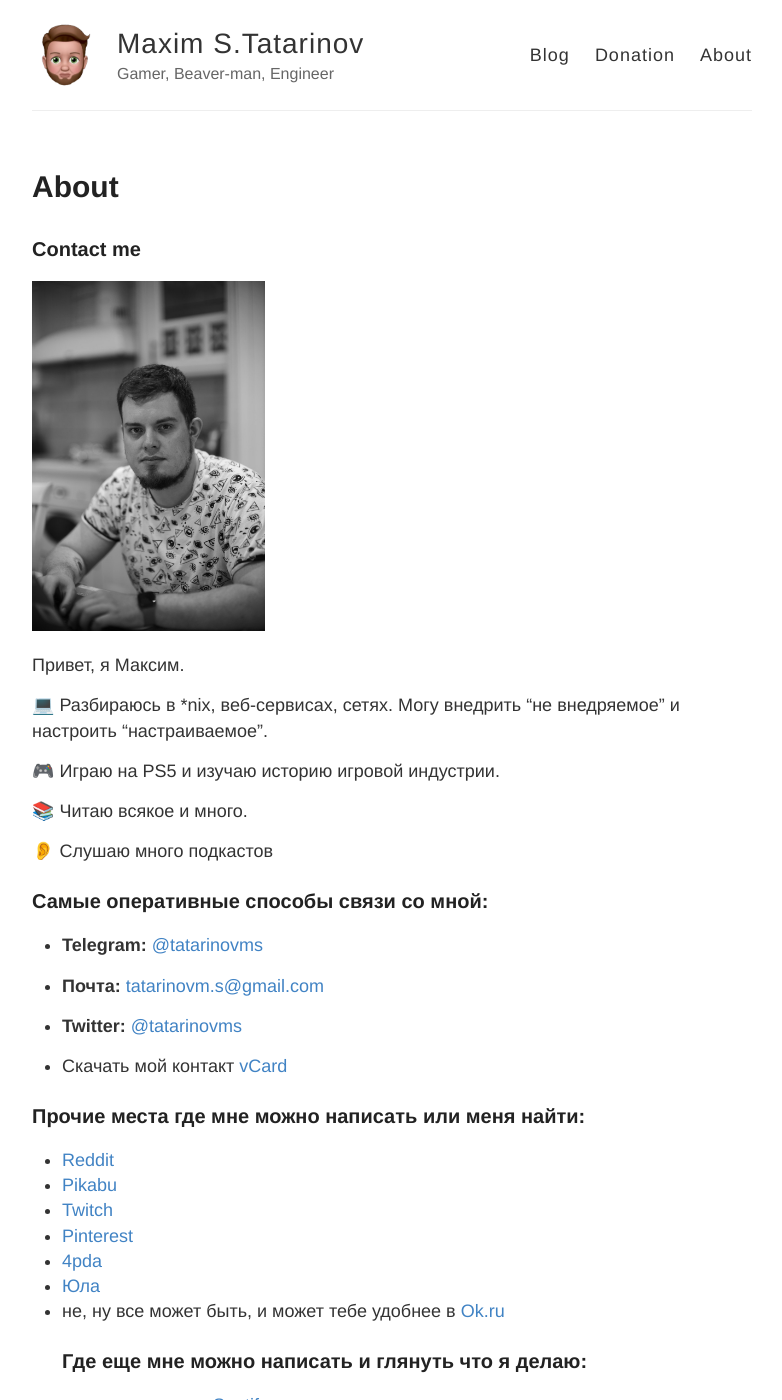
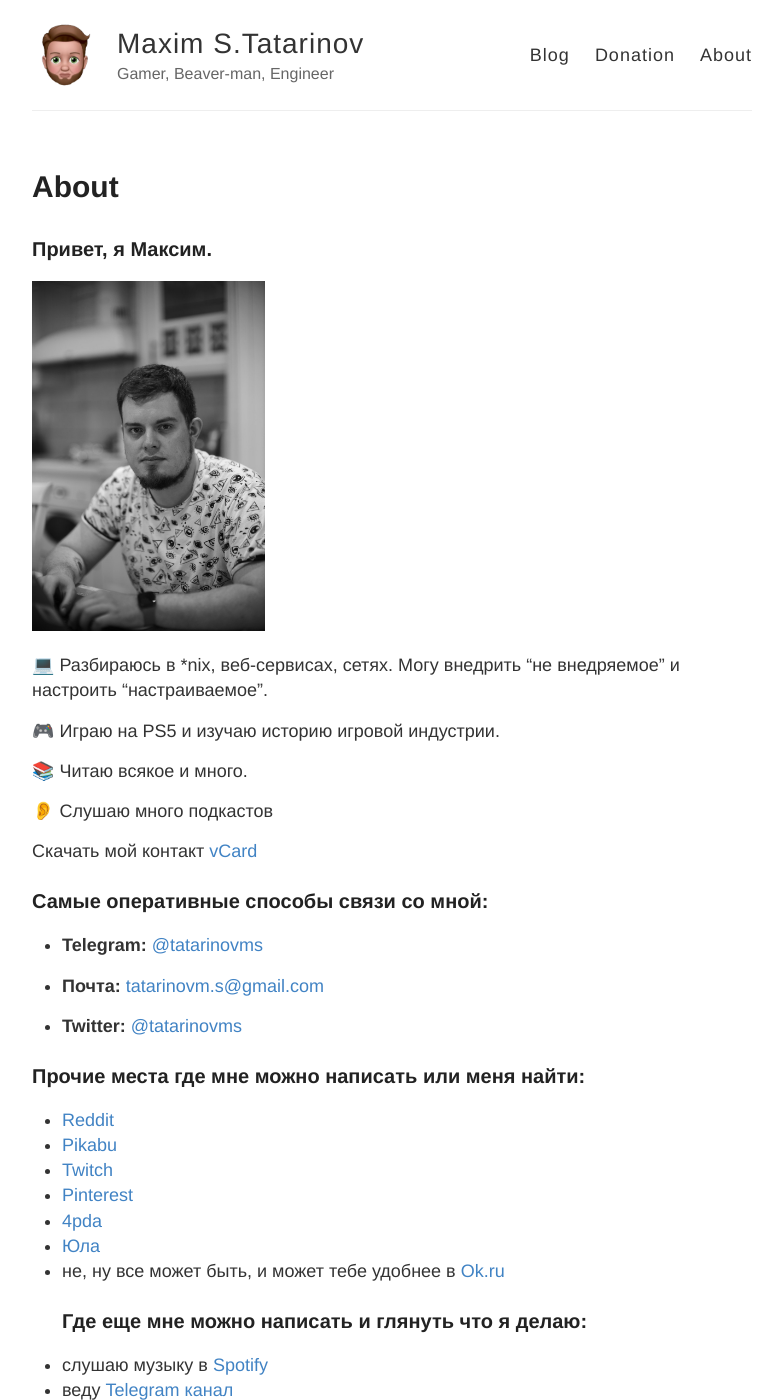
Before and after one commit to tatarinovms/tatarinovms.github.io, a Jekyll site: the page built from about.md, in a window 1280 px wide and 1400 px high. Shown: the whole window, without its empty margins (248-1030 px from the left). Built offline with Jekyll 4.4.1, drawn with Linux system fonts in a browser that asks for light colours.

Commit message:
Update about.md

```diff
--- a/about.md
+++ b/about.md
@@ -3,11 +3,10 @@
 title: About
 permalink: /about/
 ---
-### Contact me
+### Привет, я Максим.
 
 <img src="{{ site.baseurl }}/images/tatarinovms.JPG" style="height: 350px;"/>
 
-Привет, я Максим.
 
 💻 Разбираюсь в *nix, веб-сервисах, сетях. Могу внедрить "не внедряемое" и настроить "настраиваемое".
 
```
Also changed, not shown: other parts of about.md (+2 -2 lines).
